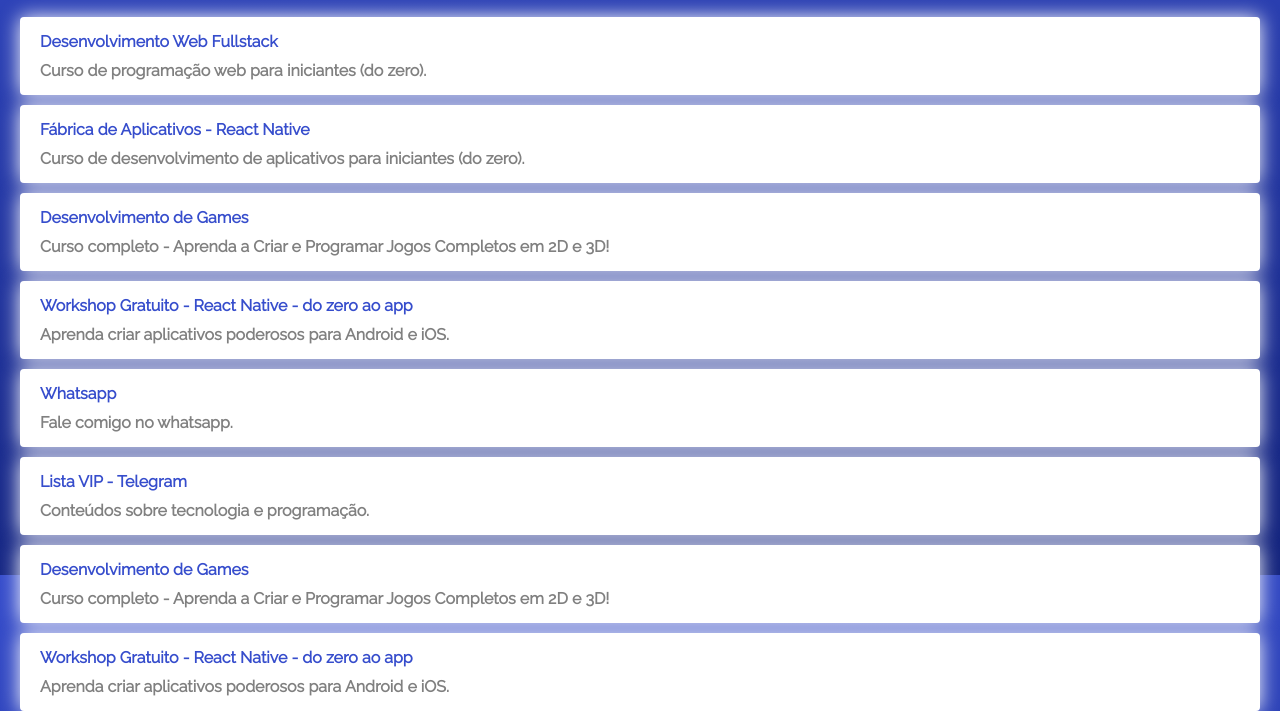
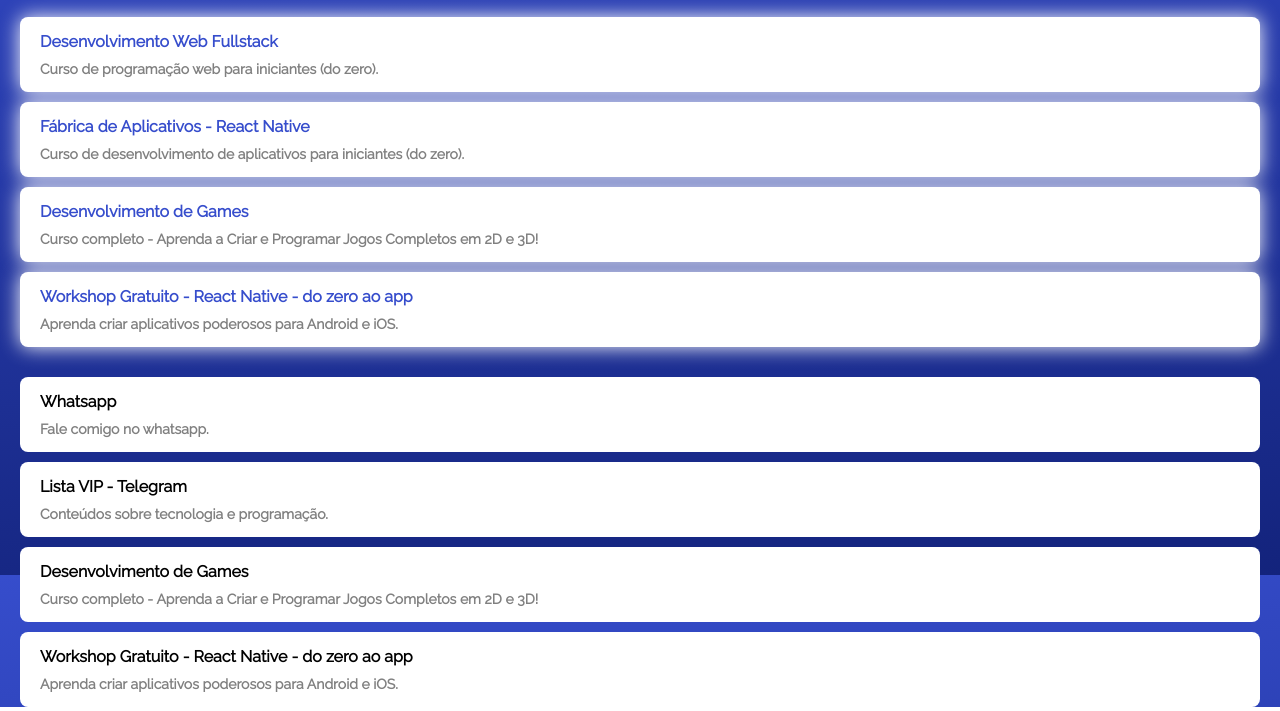
Before and after one commit to pfgp1995/pfgp1995.github.io, a plain HTML site: page index.html in a window 1280 px wide. Shown: the part 225-936 px from the top of the page. Drawn offline with Linux system fonts and the light colour scheme.

Commit message:
Afinações de design

```diff
--- a/css/style.css
+++ b/css/style.css
@@ -60,15 +60,24 @@ h2 {
     display: block;
     background: white;
     padding: 15px 20px;
-    border-radius: 4px;
+    border-radius: 8px;
     text-decoration: none;
-    color: rgb(54,77,204);
+    color: black;
     font-weight: bold;
-    box-shadow: 0 0 20px white;
 }
 
 .links-list li a span {
     color: grey;
     display: block;
     margin-top: 10px;
+    font-size: 14px;
 }
+
+.links-list li a.active {
+    box-shadow: 0 0 20px white;
+    color: rgb(54,77,204);
+}
+
+.links-list.second {
+    margin-top: 30px;
+}
--- a/index.html
+++ b/index.html
@@ -10,6 +10,7 @@
     <link href="https://fonts.googleapis.com/css2?family=Architects+Daughter&display=swap" rel="stylesheet">
     <link href="https://fonts.googleapis.com/css2?family=Raleway&display=swap" rel="stylesheet">
     <link rel="stylesheet" href="css/style.css">
+
     <!-- Global site tag (gtag.js) - Google Analytics -->
     <script async src="https://www.googletagmanager.com/gtag/js?id=G-MCZT7N37FR"></script>
     <script>
@@ -58,25 +59,25 @@
 
     <ul class="links-list">
         <li>
-            <a href="">
+            <a href="" class="active">
                 Desenvolvimento Web Fullstack
                 <span>Curso de programação web para iniciantes (do zero).</span>
             </a>
         </li>
         <li>
-            <a href="">
+            <a href="" class="active">
                 Fábrica de Aplicativos - React Native
                 <span>Curso de desenvolvimento de aplicativos para iniciantes (do zero).</span>
             </a>
         </li>
         <li>
-            <a href="">
+            <a href="" class="active">
                 Desenvolvimento de Games
                 <span>Curso completo - Aprenda a Criar e Programar Jogos Completos em 2D e 3D!</span>
             </a>
         </li>
         <li>
-            <a href="">
+            <a href="" class="active">
                 Workshop Gratuito - React Native - do zero ao app
                 <span>Aprenda criar aplicativos poderosos para Android e iOS.</span>
             </a>
```
